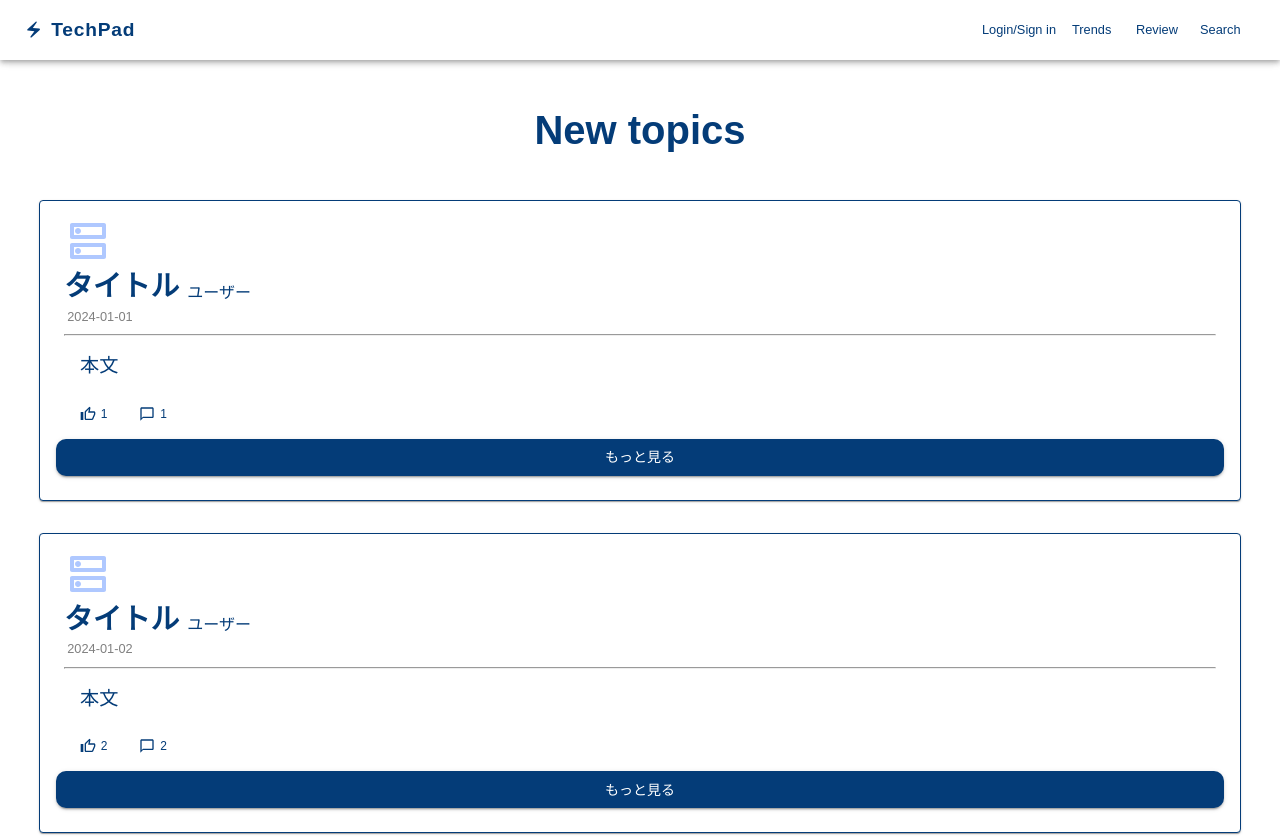
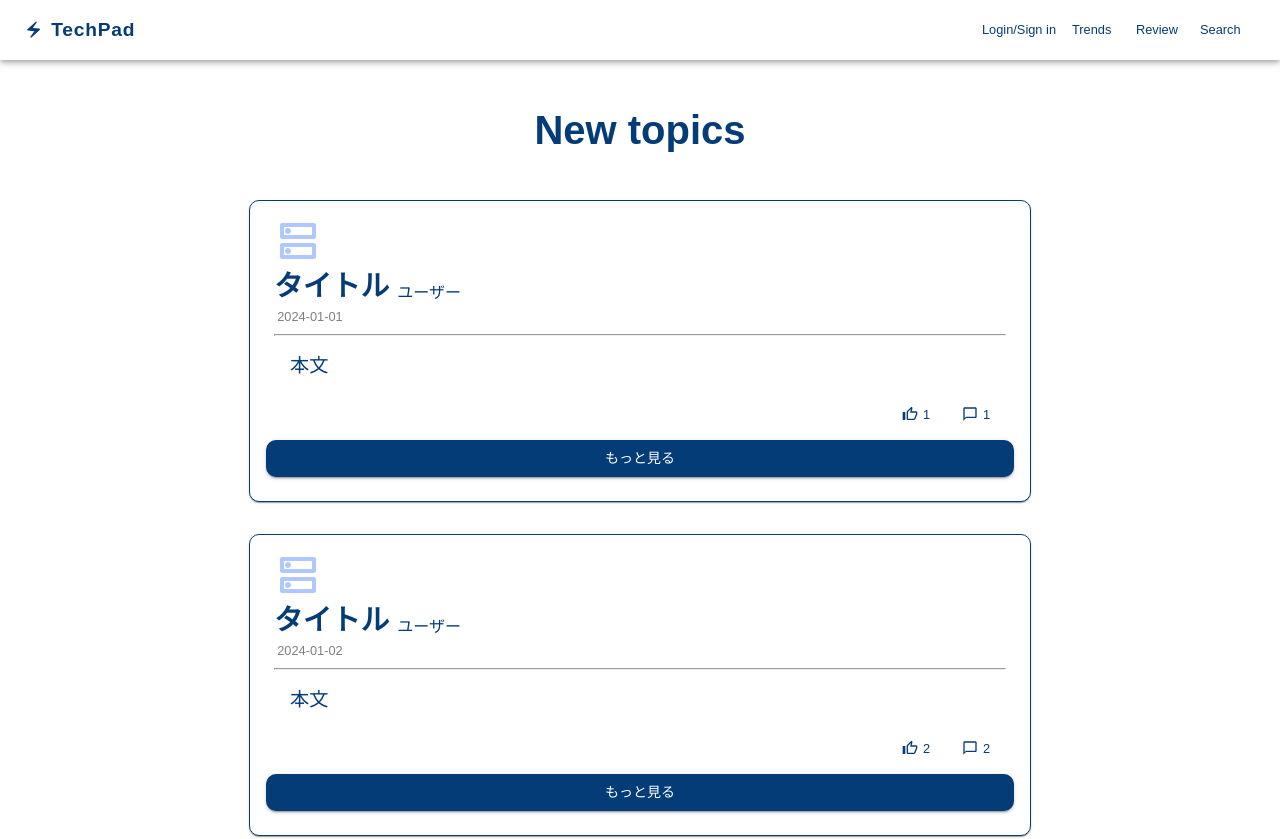
Before and after one commit to Potato-Gratin/Front, a React (Create React App) app in the folder techPad-frontend/: page / in a window 1280 px wide. Shown: the top 839 px of the page. Built offline with nearby package versions, Linux system fonts and the light colour scheme.

Commit message:
記事カードのデザイン修正

```diff
--- a/techPad-frontend/src/components/Article/Card.jsx
+++ b/techPad-frontend/src/components/Article/Card.jsx
@@ -15,7 +15,15 @@ export default function ArticleCard({ title, user, date, text, favorite, comment
     return (
         <>
         {/* PC */}
-        <Card sx={{ display: { xs: 'none', md: 'block' }, width: '100%', height: '100%', border: `1px solid ${theme.palette.navy.main}`, marginBottom: '1rem' }}>
+        <Card
+            sx={{
+                display: { xs: 'none', md: 'block' },
+                width: '65%',
+                height: '100%',
+                border: `1px solid ${theme.palette.navy.main}`,
+                marginBottom: '1rem',
+                borderRadius: '10px'
+            }}>
             <CardContent>
                 <div style={{ padding: '0 .5rem' }}>
                     <DnsOutlinedIcon sx={{ color: 'blue.main', fontSize: '3rem' }} />
@@ -29,9 +37,9 @@ export default function ArticleCard({ title, user, date, text, favorite, comment
                     <hr />
                     <div style={{ marginTop: '1rem', padding: '0 1rem' }}>
                         <Text text={text} sx={{ color: `${theme.palette.navy.main}`, marginBottom: '1.5rem', fontSize: '1.2rem' }} />
-                        <div style={{ display: 'flex' }}>
-                            <Favorite num={favorite} iconSize="1.2rem" fontSize=".75rem" sx={{ color: `${theme.palette.navy.main}` }} />
-                            <Comment num={comment} iconSize="1.2rem" fontSize=".75rem" sx={{ color: `${theme.palette.navy.main}`, marginLeft: '2rem' }} />
+                        <div style={{ display: 'flex', justifyContent: 'end' }}>
+                            <Favorite num={favorite} iconSize="1rem" fontSize=".8rem" sx={{ color: `${theme.palette.navy.main}` }} />
+                            <Comment num={comment} iconSize="1rem" fontSize=".8rem" sx={{ color: `${theme.palette.navy.main}`, marginLeft: '2rem' }} />
                         </div>
                     </div>
                 </div>
```
